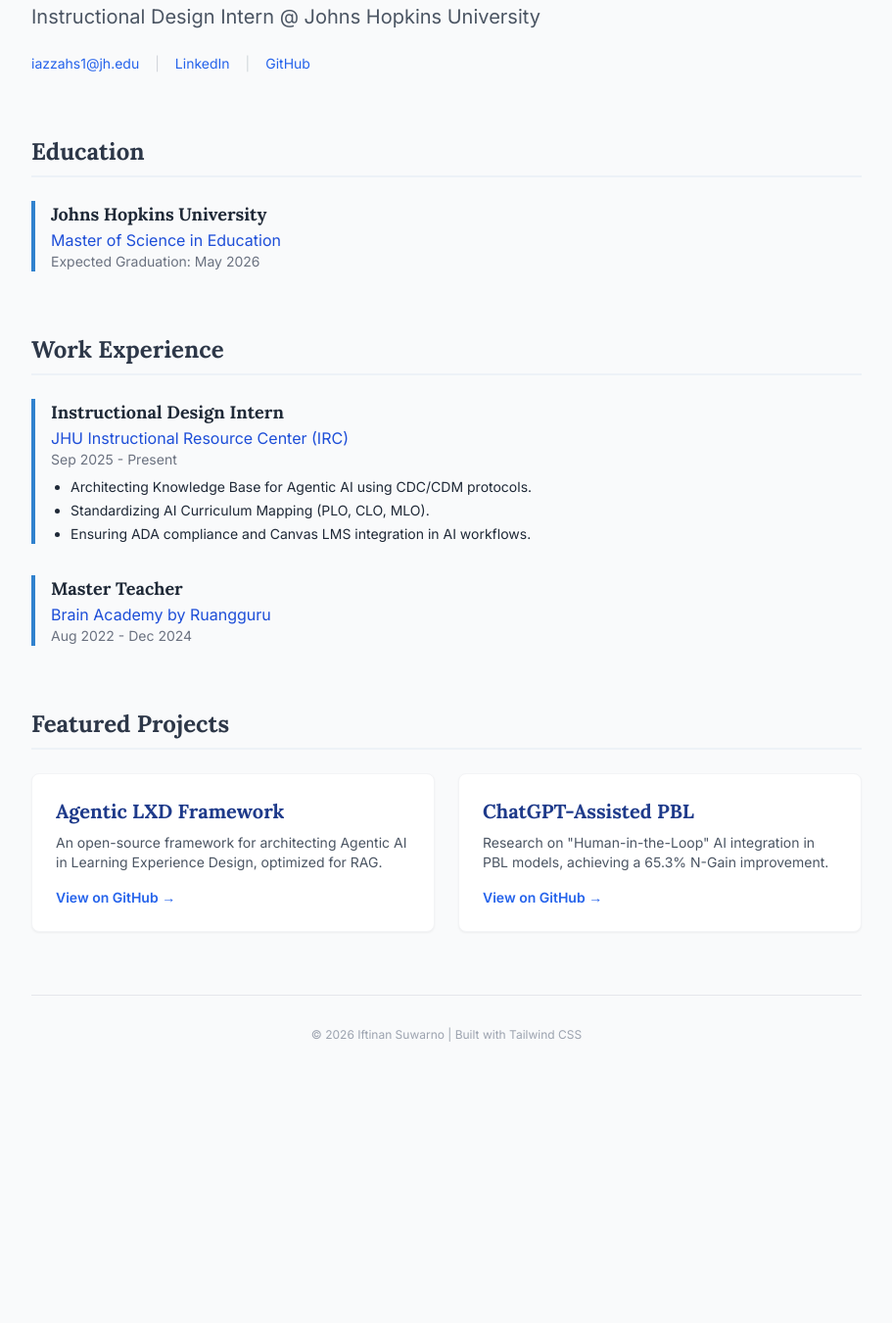
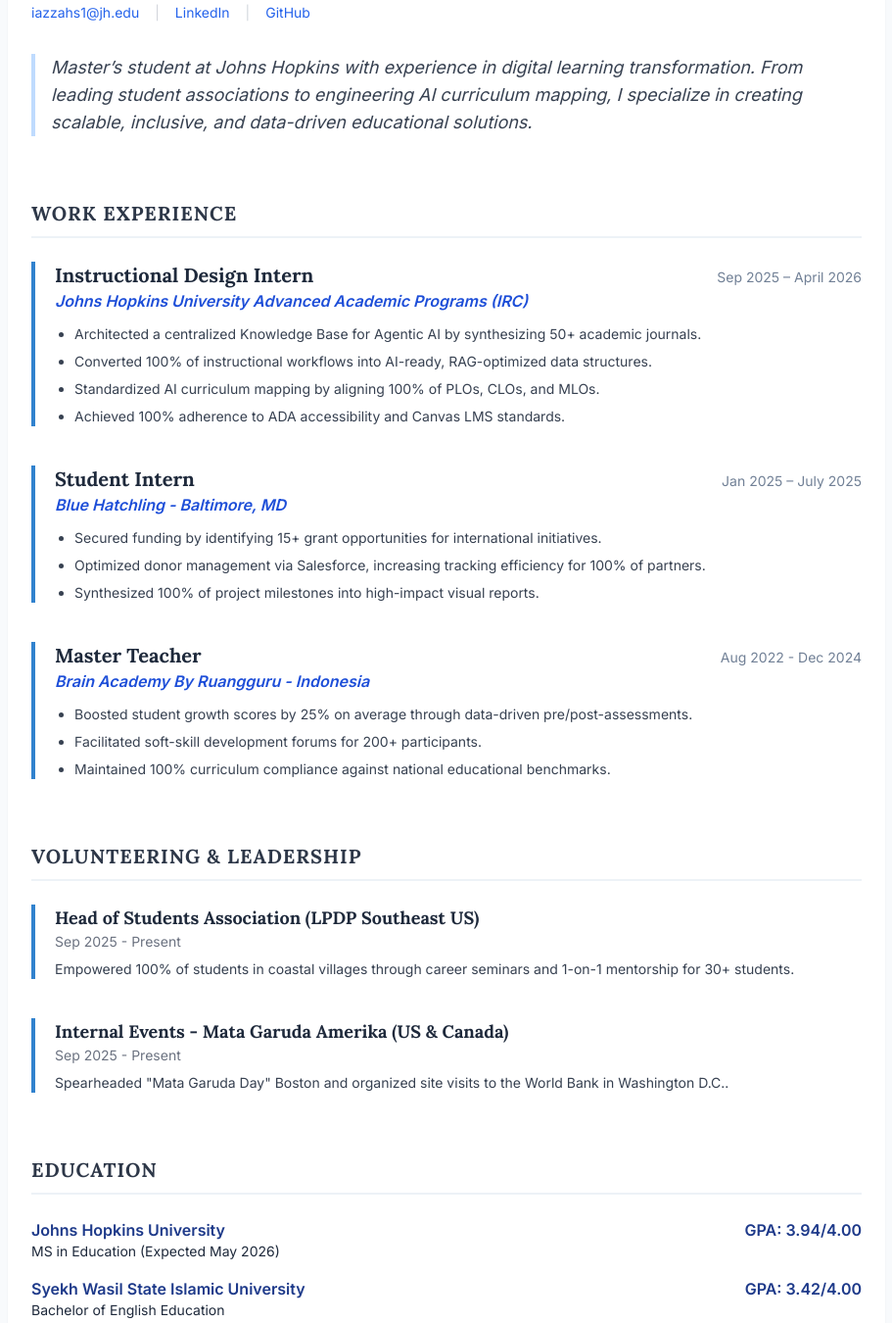
Before and after one commit to iftinansuwarno/Profile, a plain HTML site: page index.html in a window 1280 px wide. Shown: the part 141-1491 px from the top of the page at 98% size, without its empty margins (184-1095 px from the left). Before the commit the page ends 1285 px from the top, so only its background shows below. Drawn offline with nearby package versions, Linux system fonts and the light colour scheme.

Commit message:
Comprehensive profile update: Work, Education, and Volunteer history

```diff
--- a/index.html
+++ b/index.html
@@ -3,93 +3,130 @@
 <head>
     <meta charset="UTF-8">
     <meta name="viewport" content="width=device-width, initial-scale=1.0">
-    <title>Iftinan Suwarno | Portfolio</title>
+    <title>Iftinan Suwarno | Digital Learning Transformation</title>
     <script src="https://cdn.tailwindcss.com"></script>
     <link href="https://fonts.googleapis.com/css2?family=Inter:wght@300;400;600&family=Lora:wght@700&display=swap" rel="stylesheet">
     <style>
-        body { font-family: 'Inter', sans-serif; color: #1a202c; }
+        body { font-family: 'Inter', sans-serif; color: #1a202c; line-height: 1.6; }
         h1, h2, h3 { font-family: 'Lora', serif; }
-        .section-title { border-bottom: 2px solid #edf2f7; padding-bottom: 0.5rem; margin-bottom: 1.5rem; color: #2d3748; }
-        .card { border-left: 4px solid #3182ce; padding-left: 1rem; margin-bottom: 2rem; }
-        .project-card { transition: transform 0.2s; }
-        .project-card:hover { transform: translateY(-5px); }
+        .section-title { border-bottom: 2px solid #edf2f7; padding-bottom: 0.5rem; margin-bottom: 1.5rem; color: #2d3748; text-transform: uppercase; letter-spacing: 0.05em; font-size: 1.25rem; }
+        .card { border-left: 4px solid #3182ce; padding-left: 1.25rem; margin-bottom: 2.5rem; }
+        .exp-header { display: flex; justify-content: space-between; align-items: baseline; flex-wrap: wrap; }
+        .date-tag { font-size: 0.875rem; color: #718096; font-weight: 500; }
     </style>
 </head>
-<body class="bg-gray-50 text-gray-800">
-    <div class="max-w-4xl mx-auto px-6 py-12 md:py-20">
+<body class="bg-slate-50 text-slate-800">
+    <div class="max-w-4xl mx-auto px-6 py-12 md:py-20 bg-white shadow-sm">
 
-        <!-- Header -->
-        <header class="mb-16 text-center md:text-left">
+        <!-- Header & Summary -->
+        <header class="mb-16">
             <h1 class="text-4xl md:text-5xl font-bold text-blue-900 mb-4">Iftinan Suwarno</h1>
-            <p class="text-xl text-gray-600 mb-6">Instructional Design Intern @ Johns Hopkins University</p>
-            <div class="flex flex-wrap justify-center md:justify-start gap-4 text-sm font-medium">
+            <div class="flex flex-wrap gap-4 text-sm font-medium mb-8">
                 <a href="mailto:iazzahs1@jh.edu" class="text-blue-600 hover:underline">iazzahs1@jh.edu</a>
                 <span class="text-gray-300">|</span>
                 <a href="https://linkedin.com/in/iftinsr/" target="_blank" class="text-blue-600 hover:underline">LinkedIn</a>
                 <span class="text-gray-300">|</span>
                 <a href="https://github.com/iftinansuwarno" target="_blank" class="text-blue-600 hover:underline">GitHub</a>
             </div>
+            <p class="text-lg text-gray-700 italic border-l-4 border-blue-200 pl-4">
+                Master’s student at Johns Hopkins with experience in digital learning transformation. From leading student associations to engineering AI curriculum mapping, I specialize in creating scalable, inclusive, and data-driven educational solutions.
+            </p>
         </header>
 
-        <!-- Section: Education -->
+        <!-- Work Experience -->
         <section class="mb-16">
-            <h2 class="text-2xl font-bold section-title">Education</h2>
+            <h2 class="section-title">Work Experience</h2>
+
             <div class="card">
-                <h3 class="text-lg font-semibold">Johns Hopkins University</h3>
-                <p class="text-blue-700">Master of Science in Education</p>
-                <p class="text-sm text-gray-500">Expected Graduation: May 2026</p>
+                <div class="exp-header">
+                    <h3 class="text-xl font-bold">Instructional Design Intern</h3>
+                    <span class="date-tag">Sep 2025 – April 2026</span>
+                </div>
+                <p class="text-blue-700 font-semibold italic">Johns Hopkins University Advanced Academic Programs (IRC)</p>
+                <ul class="list-disc ml-5 mt-3 text-sm space-y-2 text-gray-700">
+                    <li>Architected a centralized Knowledge Base for Agentic AI by synthesizing 50+ academic journals.</li>
+                    <li>Converted 100% of instructional workflows into AI-ready, RAG-optimized data structures.</li>
+                    <li>Standardized AI curriculum mapping by aligning 100% of PLOs, CLOs, and MLOs.</li>
+                    <li>Achieved 100% adherence to ADA accessibility and Canvas LMS standards.</li>
+                </ul>
+            </div>
+
+            <div class="card">
+                <div class="exp-header">
+                    <h3 class="text-xl font-bold">Student Intern</h3>
+                    <span class="date-tag">Jan 2025 – July 2025</span>
+                </div>
+                <p class="text-blue-700 font-semibold italic">Blue Hatchling - Baltimore, MD</p>
+                <ul class="list-disc ml-5 mt-3 text-sm space-y-2 text-gray-700">
+                    <li>Secured funding by identifying 15+ grant opportunities for international initiatives.</li>
+                    <li>Optimized donor management via Salesforce, increasing tracking efficiency for 100% of partners.</li>
+                    <li>Synthesized 100% of project milestones into high-impact visual reports.</li>
+                </ul>
+            </div>
+
+            <div class="card">
+                <div class="exp-header">
+                    <h3 class="text-xl font-bold">Master Teacher</h3>
+                    <span class="date-tag">Aug 2022 - Dec 2024</span>
+                </div>
+                <p class="text-blue-700 font-semibold italic">Brain Academy By Ruangguru - Indonesia</p>
+                <ul class="list-disc ml-5 mt-3 text-sm space-y-2 text-gray-700">
+                    <li>Boosted student growth scores by 25% on average through data-driven pre/post-assessments.</li>
+                    <li>Facilitated soft-skill development forums for 200+ participants.</li>
+                    <li>Maintained 100% curriculum compliance against national educational benchmarks.</li>
+                </ul>
             </div>
         </section>
 
-        <!-- Section: Work Experience -->
+        <!-- Volunteer & Leadership -->
         <section class="mb-16">
-            <h2 class="text-2xl font-bold section-title">Work Experience</h2>
-            <div class="space-y-8">
-                <div class="card">
-                    <h3 class="text-lg font-semibold">Instructional Design Intern</h3>
-                    <p class="text-blue-700 font-medium">JHU Instructional Resource Center (IRC)</p>
-                    <p class="text-sm text-gray-500 mb-2">Sep 2025 - Present</p>
-                    <ul class="list-disc ml-5 text-sm space-y-1">
-                        <li>Architecting Knowledge Base for Agentic AI using CDC/CDM protocols.</li>
-                        <li>Standardizing AI Curriculum Mapping (PLO, CLO, MLO).</li>
-                        <li>Ensuring ADA compliance and Canvas LMS integration in AI workflows.</li>
-                    </ul>
+            <h2 class="section-title">Volunteering & Leadership</h2>
+
+            <div class="card">
+                <h3 class="text-lg font-bold">Head of Students Association (LPDP Southeast US)</h3>
+                <p class="text-sm text-gray-500 mb-2">Sep 2025 - Present</p>
+                <p class="text-sm text-gray-700">Empowered 100% of students in coastal villages through career seminars and 1-on-1 mentorship for 30+ students.</p>
+            </div>
+
+            <div class="card">
+                <h3 class="text-lg font-bold">Internal Events - Mata Garuda Amerika (US & Canada)</h3>
+                <p class="text-sm text-gray-500 mb-2">Sep 2025 - Present</p>
+                <p class="text-sm text-gray-700">Spearheaded "Mata Garuda Day" Boston and organized site visits to the World Bank in Washington D.C..</p>
+            </div>
+        </section>
+
+        <!-- Education -->
+        <section class="mb-16">
+            <h2 class="section-title">Education</h2>
+            <div class="space-y-4">
+                <div>
+                    <div class="flex justify-between font-bold text-blue-900">
+                        <span>Johns Hopkins University</span>
+                        <span>GPA: 3.94/4.00</span>
+                    </div>
+                    <p class="text-sm">MS in Education (Expected May 2026)</p>
                 </div>
-                <div class="card">
-                    <h3 class="text-lg font-semibold">Master Teacher</h3>
-                    <p class="text-blue-700 font-medium">Brain Academy by Ruangguru</p>
-                    <p class="text-sm text-gray-500">Aug 2022 - Dec 2024</p>
+                <div>
+                    <div class="flex justify-between font-bold text-blue-900">
+                        <span>Syekh Wasil State Islamic University</span>
+                        <span>GPA: 3.42/4.00</span>
+                    </div>
+                    <p class="text-sm">Bachelor of English Education</p>
                 </div>
             </div>
         </section>
 
-        <!-- Section: Featured Projects -->
-        <section class="mb-16">
-            <h2 class="text-2xl font-bold section-title">Featured Projects</h2>
-            <div class="grid md:grid-cols-2 gap-6">
-                <!-- Agentic LXD -->
-                <div class="project-card bg-white p-6 rounded-lg shadow-sm border border-gray-100 flex flex-col justify-between">
-                    <div>
-                        <h3 class="text-xl font-bold text-blue-900 mb-2">Agentic LXD Framework</h3>
-                        <p class="text-gray-600 text-sm mb-4">An open-source framework for architecting Agentic AI in Learning Experience Design, optimized for RAG.</p>
-                    </div>
-                    <a href="https://github.com/iftinansuwarno/Agentic-LXD-Framework" target="_blank" class="text-blue-600 text-sm font-bold hover:text-blue-800 transition">View on GitHub →</a>
-                </div>
-
-                <!-- ChatGPT-Assisted PBL -->
-                <div class="project-card bg-white p-6 rounded-lg shadow-sm border border-gray-100 flex flex-col justify-between">
-                    <div>
-                        <h3 class="text-xl font-bold text-blue-900 mb-2">ChatGPT-Assisted PBL</h3>
-                        <p class="text-gray-600 text-sm mb-4">Research on "Human-in-the-Loop" AI integration in PBL models, achieving a 65.3% N-Gain improvement.</p>
-                    </div>
-                    <a href="https://github.com/iftinansuwarno/ChatGPT-Assisted-PBL" target="_blank" class="text-blue-600 text-sm font-bold hover:text-blue-800 transition">View on GitHub →</a>
-                </div>
+        <!-- Projects Link -->
+        <section class="mb-16 bg-blue-50 p-6 rounded-lg border border-blue-100">
+            <h2 class="text-xl font-bold text-blue-900 mb-4 text-center">Explore Technical Projects</h2>
+            <div class="flex justify-center gap-6">
+                <a href="https://github.com/iftinansuwarno/Agentic-LXD-Framework" class="text-blue-600 font-bold hover:underline">Agentic LXD Framework →</a>
+                <a href="https://github.com/iftinansuwarno/ChatGPT-Assisted-PBL" class="text-blue-600 font-bold hover:underline">ChatGPT-Assisted PBL →</a>
             </div>
         </section>
 
-        <!-- Footer -->
         <footer class="text-center pt-8 border-t border-gray-200 text-xs text-gray-400">
-            &copy; 2026 Iftinan Suwarno | Built with Tailwind CSS
+            &copy; 2026 Iftinan Suwarno | Baltimore, MD
         </footer>
     </div>
 </body>
```
